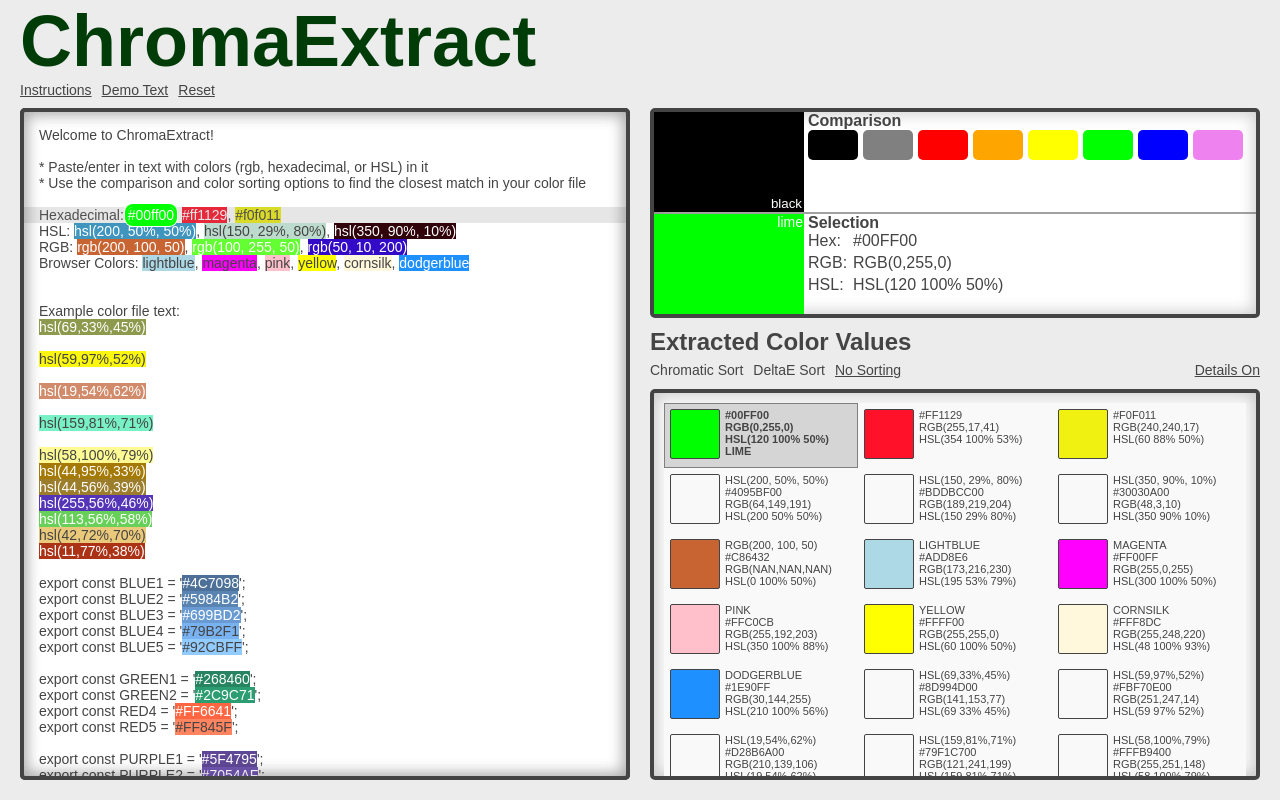
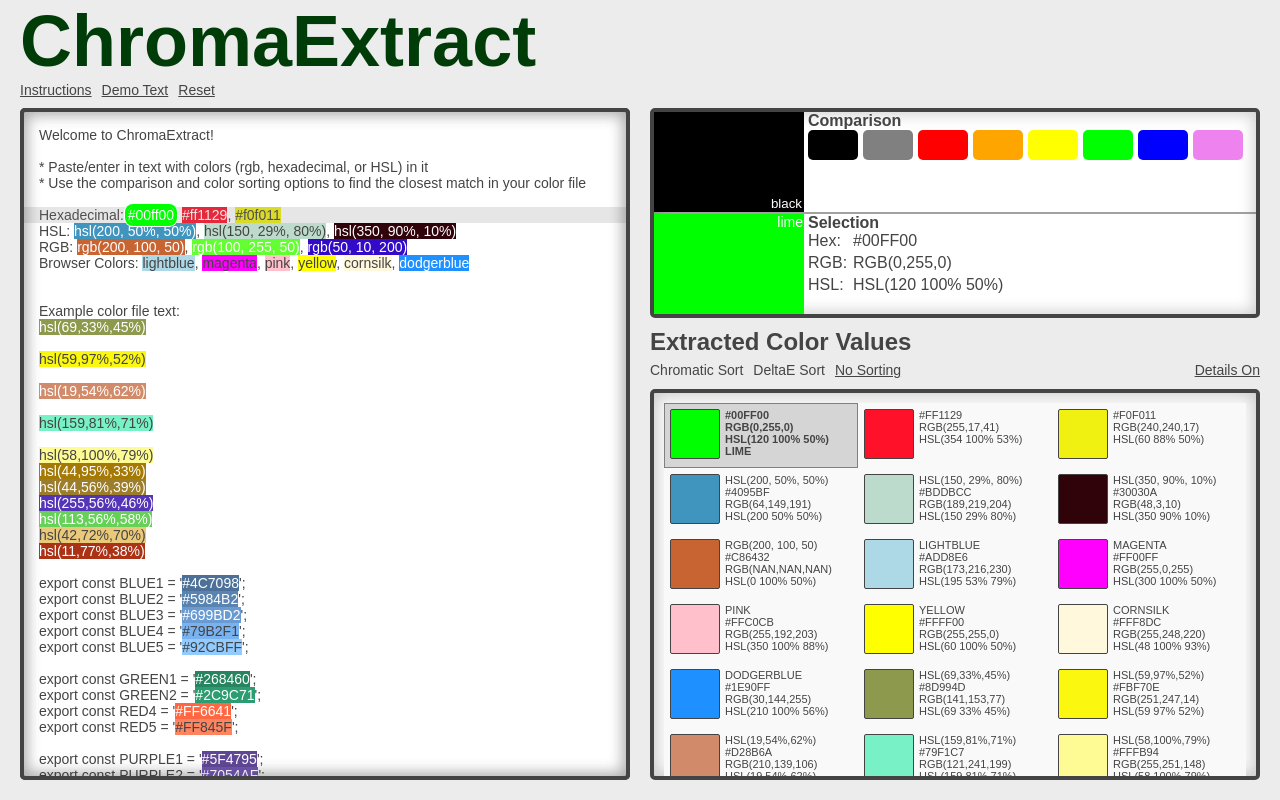
Before and after one commit to TravisL12/compare_colors, a React (Vite) app: page / in a window 1280 px wide. Built offline with nearby package versions, Linux system fonts and the light colour scheme.

Commit message:
hsl alpha done, ready

```diff
--- a/src/components/ColorGrid/ColorItem.tsx
+++ b/src/components/ColorGrid/ColorItem.tsx
@@ -13,7 +13,6 @@ type ColorItemProps = {
 const ColorItem = React.forwardRef(
   ({ color, showInfo, setDisplayedColor, isSelected }: ColorItemProps, ref) => {
     const { hexString, rgbString, hslString, name, initialColor } = color;
-
     const squareStyle = {
       color: hexString,
       background: hexString,
--- a/src/models/color.ts
+++ b/src/models/color.ts
@@ -45,11 +45,13 @@ export default class Color {
 
     this.initialColorFormat();
 
+    const hasAlpha = this.alpha && this.alpha > 0;
+
     this.hexString = `#${this.hexColor}`.toUpperCase();
-    this.rgbString = this.alpha
+    this.rgbString = hasAlpha
       ? `rgba(${this.red},${this.blue},${this.green},${this.alpha})`.toUpperCase()
       : `rgb(${this.red},${this.blue},${this.green})`.toUpperCase();
-    this.hslString = this.alpha
+    this.hslString = hasAlpha
       ? `hsl(${this.hue} ${this.saturation}% ${this.lightness}% / ${
           this.alpha * 100
         }%)`.toUpperCase()
--- a/src/utilities/hsl-utils.ts
+++ b/src/utilities/hsl-utils.ts
@@ -37,10 +37,12 @@ export function hsl2rgb(hsl: (string | number | undefined)[]) {
     b = hue2rgb(p, q, h - 1 / 3);
   }
 
-  return [
-    Math.round(r * 255),
-    Math.round(g * 255),
-    Math.round(b * 255),
-    alpha as number,
-  ];
+  return alpha
+    ? [
+        Math.round(r * 255),
+        Math.round(g * 255),
+        Math.round(b * 255),
+        alpha as number,
+      ]
+    : [Math.round(r * 255), Math.round(g * 255), Math.round(b * 255)];
 }
```
